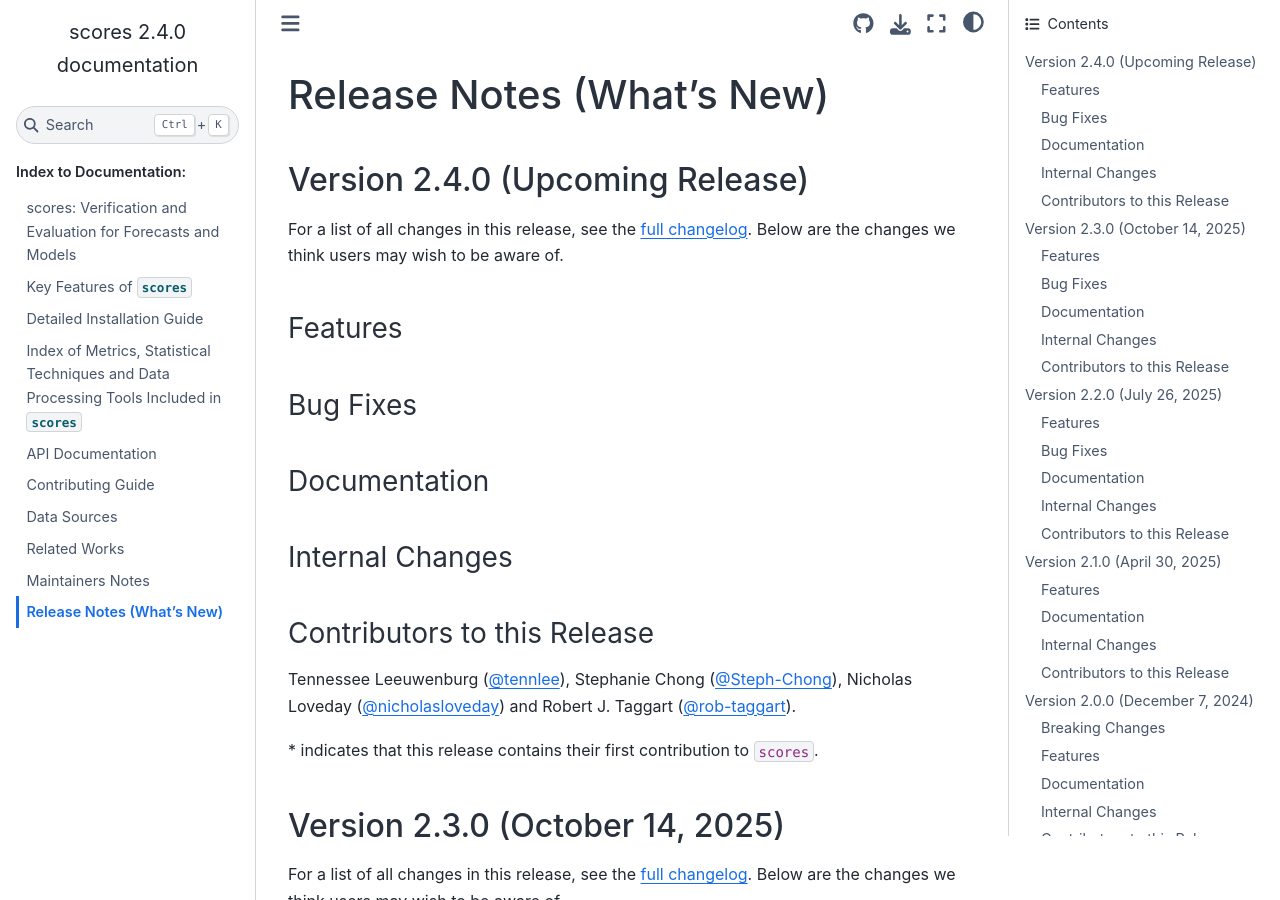
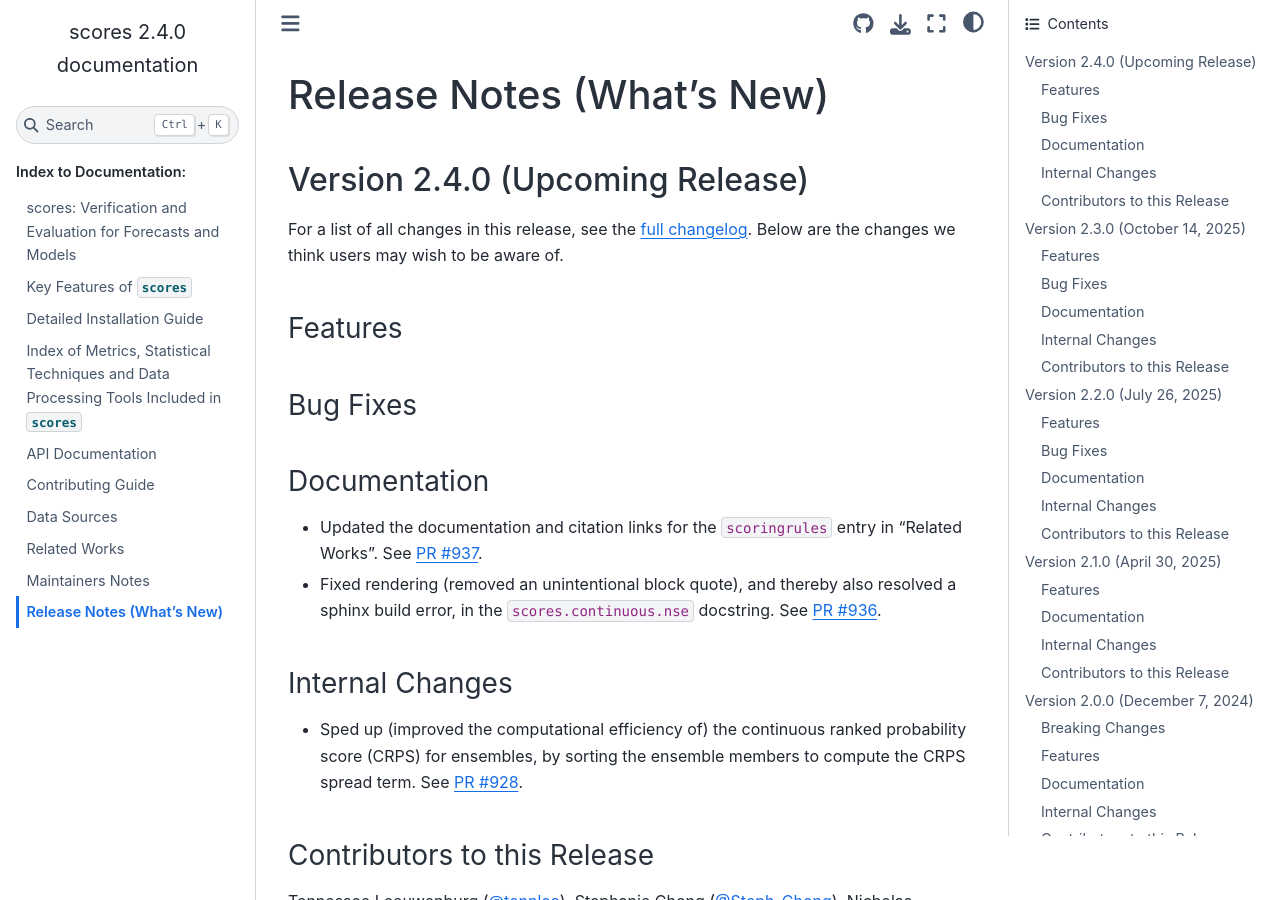
Before and after one commit to nci/scores, a Sphinx documentation site: the page built from docs/release_notes.md, in a window 1280 px wide and 900 px high. Built offline with Sphinx 7.4.7 and the Sphinx Book theme 1.1.4, drawn with Linux system fonts in a browser that asks for light colours; pages that are not in the unit, such as notebooks, are missing from menus.

Commit message:
Add changes for Nov 18 2025 and Nov 26 2025

```diff
--- a/docs/release_notes.md
+++ b/docs/release_notes.md
@@ -5,9 +5,17 @@
 For a list of all changes in this release, see the [full changelog](https://github.com/nci/scores/compare/2.3.0...develop). Below are the changes we think users may wish to be aware of.
 
 ### Features
+
 ### Bug Fixes
+
 ### Documentation
+
+- Updated the documentation and citation links for the `scoringrules` entry in "Related Works". See [PR #937](https://github.com/nci/scores/pull/937).
+- Fixed rendering (removed an unintentional block quote), and thereby also resolved a sphinx build error, in the `scores.continuous.nse` docstring. See [PR #936](https://github.com/nci/scores/pull/936).
+
 ### Internal Changes
+
+- Sped up (improved the computational efficiency of) the continuous ranked probability score (CRPS) for ensembles, by sorting the ensemble members to compute the CRPS spread term. See [PR #928](https://github.com/nci/scores/pull/928).
 
 ### Contributors to this Release
 
```
